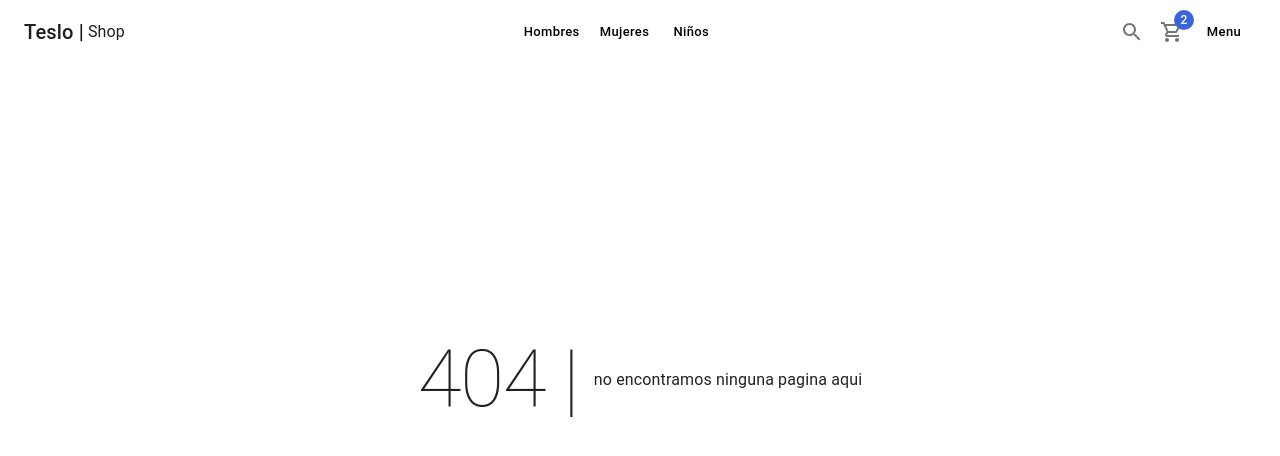
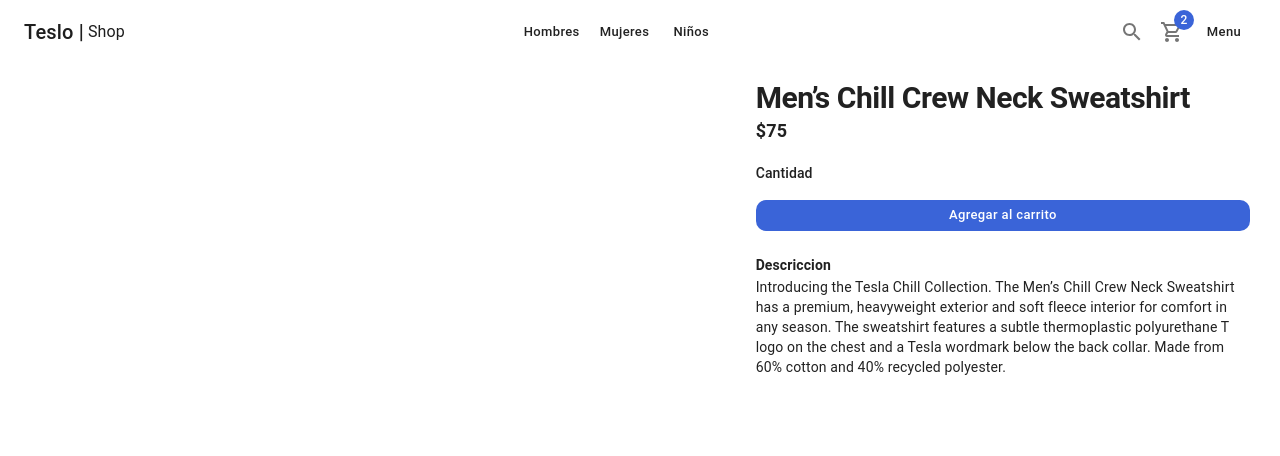
Before and after one commit to GerardoDev25/teslo-shop__Nextjs_curso, a Next.js app: page /product/slug in a window 1280 px wide. Before the commit this address had no page. Shown: the top 456 px of the page. Built offline with nearby package versions, Linux system fonts and the light colour scheme.

Commit message:
13. Pantalla de producto

```diff
--- /dev/null
+++ b/pages/product/slug.tsx
@@ -0,0 +1,52 @@
+import { NextPage } from 'next';
+import { Box, Button, Chip, Grid, Typography } from '@mui/material';
+
+import { ShopLayout } from '@/components/layout';
+import { initialData } from '@/database/products';
+
+const product = initialData.products[0];
+
+const ProducPage: NextPage = () => {
+  return (
+    <ShopLayout title={product.title} pageDescription={product.description}>
+      <Grid container spacing={3}>
+        <Grid item xs={12} sm={7}>
+          {/* Slideshow */}
+        </Grid>
+        <Grid item xs={12} sm={5}>
+          <Box display='flex' flexDirection='column'>
+            {/* titulas */}
+            <Typography variant='h1' component={'h1'}>
+              {product.title}
+            </Typography>
+            <Typography variant='subtitle1' component={'h2'}>
+              {`$${product.price}`}
+            </Typography>
+
+            {/* cantidad */}
+            <Box sx={{ my: 2 }}>
+              <Typography variant='subtitle2'>Cantidad</Typography>
+            </Box>
+
+            {/* agregar al carrito */}
+            <Button color='secondary' className='circular-btn'>
+              Agregar al carrito
+            </Button>
+
+            {/* <Chip label='no hay disponible' color='error' variant='outlined' /> */}
+
+            {/* descriccion */}
+            <Box sx={{ mt: 3 }}>
+              <Typography variant='subtitle2' fontWeight={700}>
+                Descriccion
+              </Typography>
+              <Typography variant='body2'>{product.description}</Typography>
+            </Box>
+          </Box>
+        </Grid>
+      </Grid>
+    </ShopLayout>
+  );
+};
+
+export default ProducPage;
--- a/styles/globals.css
+++ b/styles/globals.css
@@ -25,7 +25,7 @@
 }
 
 .circular-btn:hover {
-  background-color: #274494;
+  background-color: #274494 !important;
 }
 
 
--- a/themes/light-theme.ts
+++ b/themes/light-theme.ts
@@ -10,6 +10,9 @@ export const lightTheme = createTheme({
     secondary: {
       main: '#3A64D8',
     },
+    info:{
+      main:'#fff'
+    }
   },
   components: {
     MuiLink: {
@@ -52,11 +55,12 @@ export const lightTheme = createTheme({
         variant: 'contained',
         size: 'small',
         disableElevation: true,
+        color: 'info',
       },
       styleOverrides: {
         root: {
-          backgroundColor: 'white',
-          color: 'black',
+          // backgroundColor: 'white',
+          // color: 'black',
           textTransform: 'none',
           boxShadow: 'none',
           borderRadius: 10,
```
Also changed, not shown: components/products/ProductCart.tsx (+11 -0 lines).
